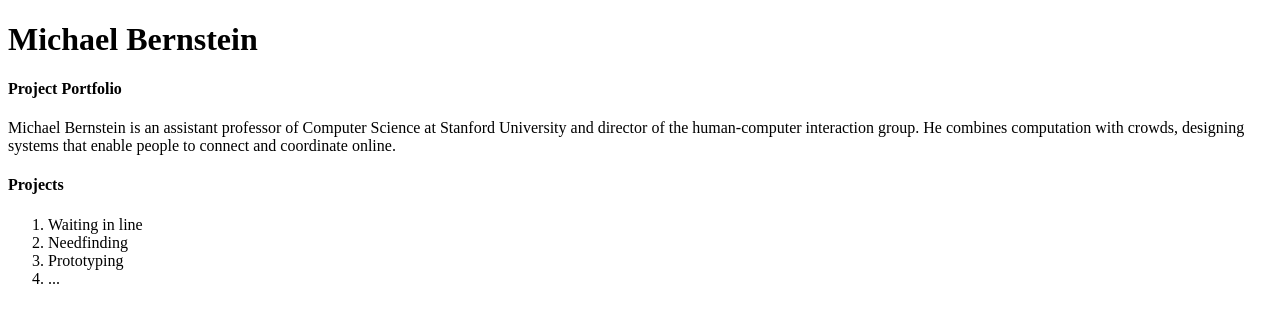
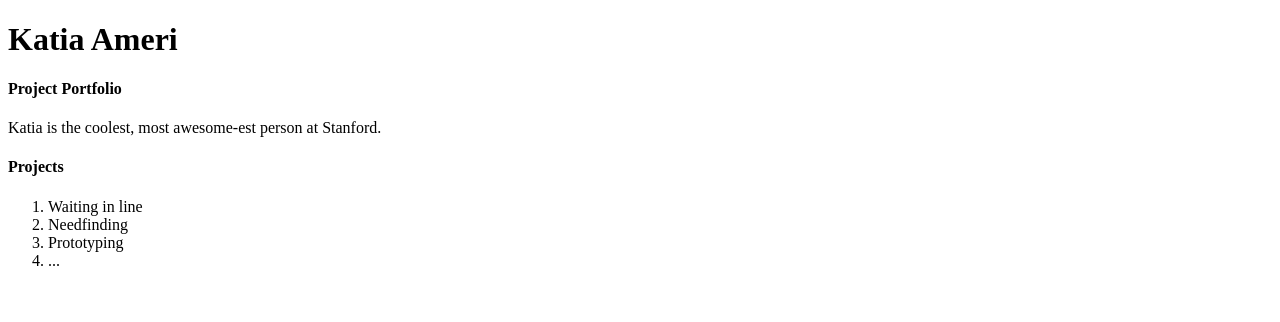
Before and after one commit to katia-ameri/redo-lab1-for-learning, a website: page static/index.html in a window 1280 px wide. Drawn offline with Linux system fonts and the light colour scheme.

Commit message:
Changed to my name and description

```diff
--- a/static/index.html
+++ b/static/index.html
@@ -8,11 +8,11 @@
 
 <body>
 	<!-- this is a comment in HTML -->
-	<h1>Michael Bernstein</h1> <!-- h1 through h5 are headers. The higher the number, the smaller the header -->
+	<h1>Katia Ameri</h1> <!-- h1 through h5 are headers. The higher the number, the smaller the header -->
 	<h4>Project Portfolio</h4>
 
 	<!-- p means paragraph -->
-	<p>Michael Bernstein is an assistant professor of Computer Science at Stanford University and director of the human-computer interaction group. He combines computation with crowds, designing systems that enable people to connect and coordinate online.</p>
+	<p>Katia is the coolest, most awesome-est person at Stanford.</p>
 
 	<h4>Projects</h4>
 	<ol>
```
